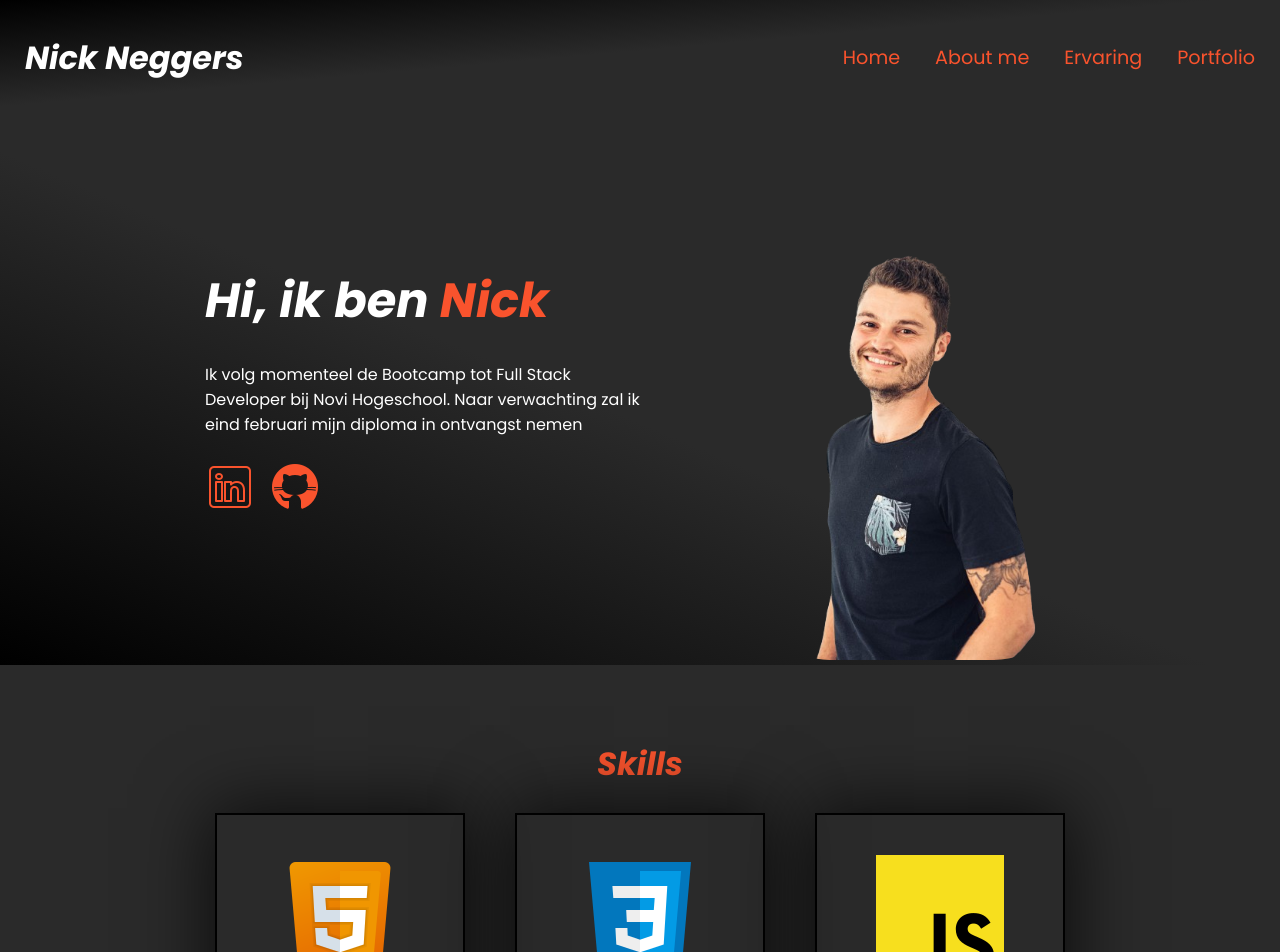
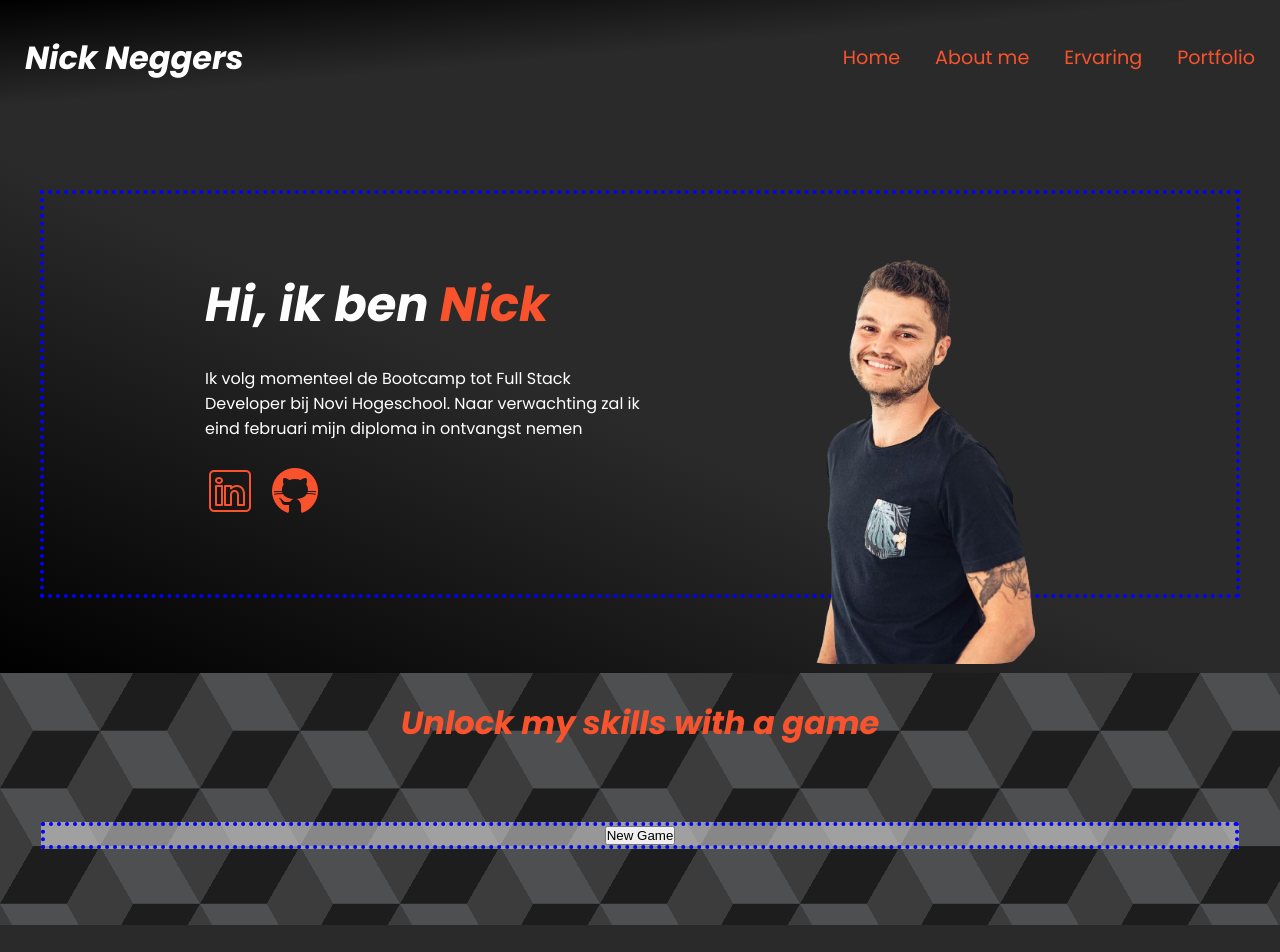
Before and after one commit to NickN1994/website-resume, a React (Vite) app: page / in a window 1280 px wide. Shown: the top 952 px of the page. Built offline with nearby package versions, Linux system fonts and the light colour scheme.

Commit message:
start gemaakt memory

```diff
--- a/src/pages/Home/Components/AboutMe.jsx
+++ b/src/pages/Home/Components/AboutMe.jsx
@@ -1,7 +1,7 @@
 import fotoEvent from "../assets/DSC09713kopie.jpg";
 
 
-function aboutMe() {
+function AboutMe() {
     return(
         <section className='column-about-me'>
             <div>
@@ -44,4 +44,4 @@ function aboutMe() {
     )
 }
 
-export default aboutMe;
+export default AboutMe;
--- a/src/pages/Home/Components/createSkillBox.jsx
+++ b/src/pages/Home/Components/CreateSkillBox.jsx
@@ -32,7 +32,7 @@ const skills = [{
     }
 
 ];
-function createSkillBox () {
+function CreateSkillBox () {
 return (
 
         skills.map((box) => {
@@ -47,4 +47,4 @@ return (
 
 }
 
-export default createSkillBox;
+export default CreateSkillBox;
--- a/src/pages/Home/Components/Introduction.jsx
+++ b/src/pages/Home/Components/Introduction.jsx
@@ -2,7 +2,7 @@ import linkedin from "../assets/linkedin.png";
 import github from "../assets/github.png";
 import fotoNick from "../assets/fotoNick.png";
 
-function introduction () {
+function Introduction () {
     return (
         <section className='column'>
             <div className='column-one'>
@@ -23,4 +23,4 @@ function introduction () {
     )
 }
 
-export default introduction;
+export default Introduction;
--- /dev/null
+++ b/src/pages/Home/Components/Memory.jsx
@@ -0,0 +1,40 @@
+import html from "../assets/html.png"
+import css from "../assets/css.png"
+import js from "../assets/javascript.png"
+import react from "../assets/react.png"
+import java from "../assets/jjava.png"
+import spring from "../assets/ssspring.png"
+import {useState} from "react";
+
+const cardImages = [
+    {"src": css},
+    {"src": html},
+    {"src": js},
+    {"src": react},
+    {"src": java},
+    {"src": spring},
+]
+
+function Memory () {
+
+const [card, setCards] = useState([]);
+const [turns, setTurns] = useState(0);
+
+    const shuffleCards = () => {
+        const shuffledCards = [...cardImages, ...cardImages]
+            .sort(() => Math.random() - 0.5 )
+            .map((card) => ({...card, id: Math.random()}));
+        setCards(shuffledCards);
+        setTurns(0);
+    }
+
+    console.log(card, turns);
+
+    return (
+        <div>
+            <button onClick={shuffleCards}>New Game</button>
+        </div>
+    )
+}
+
+export default Memory;
--- a/src/pages/Home/Home.css
+++ b/src/pages/Home/Home.css
@@ -18,17 +18,23 @@
 }
 
 .inner-container {
-    flex-basis: 1400px;
+    flex-basis: 1200px;
+    /*width: 1200px;*/
     flex-grow: 0;
-    flex-shrink: 1;
+    /*flex-shrink: 1;*/
     display: flex;
     flex-direction: column;
     margin: 75px 40px;
+    justify-content: center;
     align-items: center;
-    /*border: 1px dotted blue;*/
+    border: 4px dotted blue;
+    /*position: relative;*/
 }
 
-/*voorstellen*/
+
+
+/*////////////////////// introduction////////////////////////*/
+
 
 .column {
     display: flex;
@@ -38,7 +44,7 @@
     gap: 100px;
     align-items: center;
     margin: 0 25px;
-    flex-shrink: 2;
+    /*flex-shrink: 1;*/
     /*border: 3px solid red;*/
 }
 
@@ -75,6 +81,8 @@ h1 span {
 .photoBox {
     max-width: 320px;
     height: 400px;
+    /*position: absolute;*/
+    /*bottom: 0;*/
 
     /*border: 4px solid purple;*/
     /*background: #3A3A3A;*/
@@ -87,6 +95,41 @@ h1 span {
     border-radius: 75px;
     width: 98%;
     /*filter: grayscale(75%);*/
+}
+
+/* ///////////////////     MEMORY  ///////////////////     */
+.container {
+    width: 100%;
+    height: 100%;
+    --s: 200px; /* control the size */
+    --c1: #1d1d1d;
+    --c2: #4e4f51;
+    --c3: #3c3c3c;
+
+    background: repeating-conic-gradient(
+            from 30deg,
+            #0000 0 120deg,
+            var(--c3) 0 180deg
+    )
+    calc(0.5 * var(--s)) calc(0.5 * var(--s) * 0.577),
+    repeating-conic-gradient(
+            from 30deg,
+            var(--c1) 0 60deg,
+            var(--c2) 0 120deg,
+            var(--c3) 0 180deg
+    );
+    background-size: var(--s) calc(var(--s) * 0.577);
+
+    padding: 1px 1px;
+}
+
+.container h2 {
+    text-align: center;
+    margin: 25px 0;
+}
+
+.whiteLayer {
+    background: rgb(242, 242, 242, 0.5);
 }
 
 /*        SKILLS         */
@@ -111,7 +154,6 @@ h1 span {
     width: 100%;
     height: 250px;
     margin: 25px;
-    background: white transparent 70%;
     border: 2px solid black;
     box-shadow: 0px 0px 68px 5px rgba(0,0,0,0.72);
     /*box-shadow: 0px 0px 20px 5px #F9532D;*/
@@ -135,6 +177,7 @@ h2 {
 
 
 /*about me*/
+
 .column-about-me {
     display: flex;
     flex-direction: row;
--- a/src/pages/Home/Home.jsx
+++ b/src/pages/Home/Home.jsx
@@ -1,11 +1,16 @@
 import "./Home.css"
 import fotoNick from "./assets/fotoNick.png"
 import fotoEvent from "./assets/DSC09713kopie.jpg"
-import createSkillBox from "./Components/createSkillBox.jsx";
+import createSkillBox from "./Components/CreateSkillBox.jsx";
 import linkedin from "./assets/linkedin.png"
 import github from "./assets/github.png"
 import introduction from "./Components/Introduction.jsx";
 import aboutMe from "./Components/AboutMe.jsx";
+import Introduction from "./Components/Introduction.jsx";
+import CreateSkillBox from "./Components/CreateSkillBox.jsx";
+import AboutMe from "./Components/AboutMe.jsx";
+import Memory from "./Components/Memory.jsx";
+
 
 function Home() {
 
@@ -13,22 +18,30 @@ function Home() {
         <>
             <div className='outer-container first-outer'>
                 <div className='inner-container'>
-                    {introduction()}
+                    <Introduction/>
                 </div>
+            </div>
+
+            <div className='container'>
+                <h2>Unlock my skills with a game</h2>
+                <div className='inner-container whiteLayer'>
+                    <Memory/>
+                </div>
+
             </div>
 
             <div className='outer-container bgDark'>
                 <div className='inner-container'>
                     <h2>Skills</h2>
                     <div className='skillBox'>
-                        {createSkillBox()}
+                        <CreateSkillBox/>
                     </div>
                 </div>
             </div>
 
             <div className='outer-container'>
                 <div className='inner-container'>
-                    {aboutMe()}
+                    <AboutMe/>
                 </div>
             </div>
         </>
```
